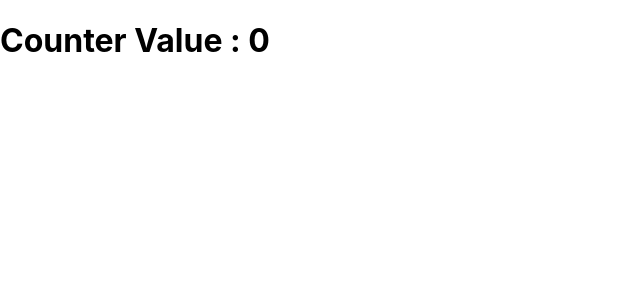
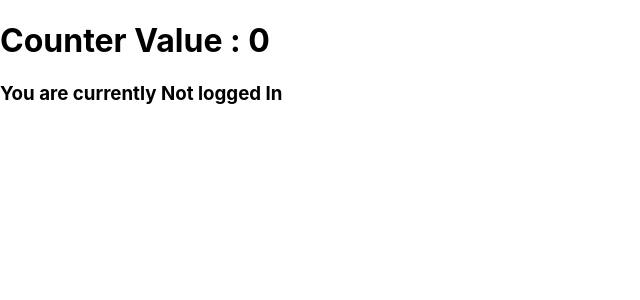
Before and after one commit to neeerajtk/redux-counter, a React (Create React App) app in the folder r-counter/: page / in a window 1280 px wide. Shown: the top 300 px of the page, without its empty margins (0-640 px from the left). Built offline with nearby package versions, Linux system fonts and the light colour scheme.

Commit message:
multiple state printing added

```diff
--- a/r-counter/src/App.js
+++ b/r-counter/src/App.js
@@ -3,9 +3,12 @@ import {useSelector} from 'react-redux';
 
 function App() {
   const counter = useSelector(state => state.counter);
+  const logged = useSelector(state=>state.isLogged);
   return (
     <div className="App">
       <h1>Counter Value : {counter} </h1>
+
+    {logged ? <h3>You are currently Logged In</h3> : <h3>You are currently Not logged In</h3> }
     </div>
   );
 }
```
